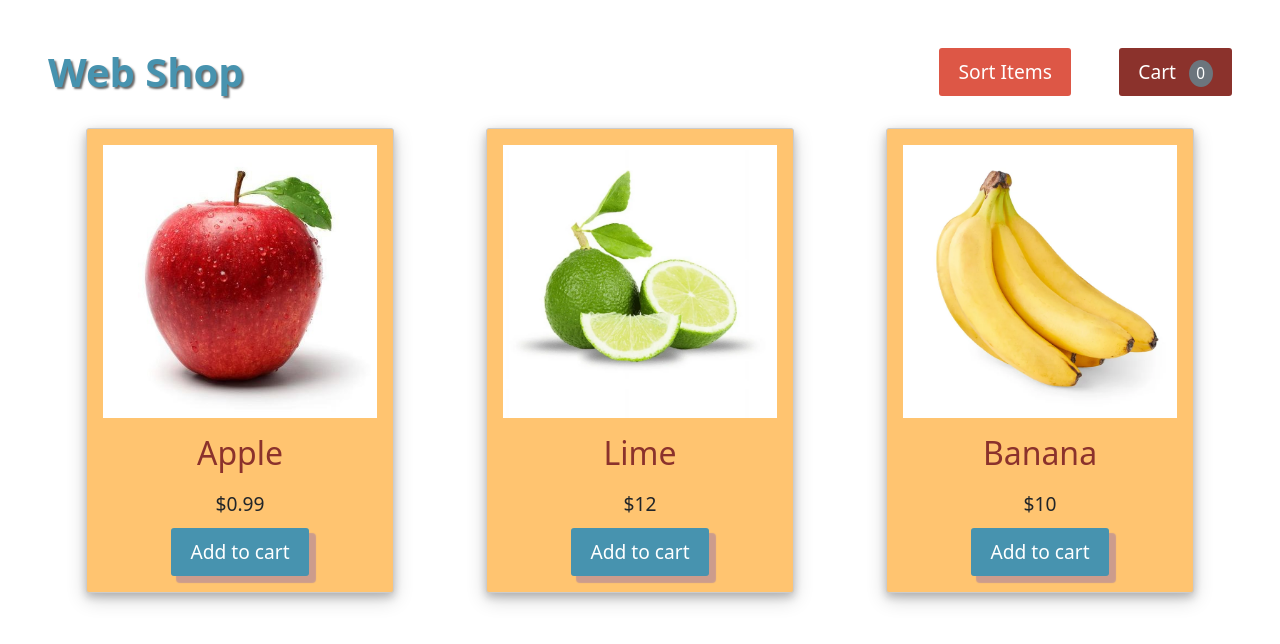
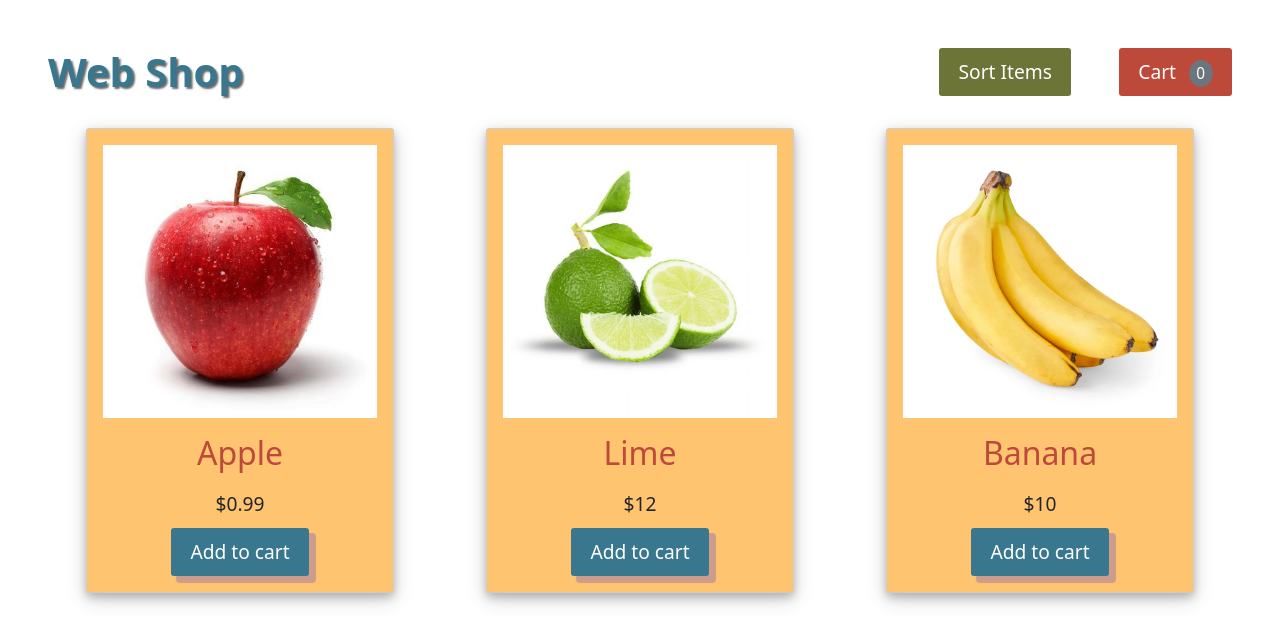
Before and after one commit to janaledencan/Web_LV3, a plain HTML site: page index.html in a window 1280 px wide. Drawn offline with nearby package versions, Linux system fonts and the light colour scheme.

Commit message:
Change color contrast

```diff
--- a/index.html
+++ b/index.html
@@ -1,5 +1,5 @@
 <!DOCTYPE html>
-<html>
+<html lang="en">
 
 <head>
   <meta charset="UTF-8">
--- a/style.css
+++ b/style.css
@@ -1,12 +1,10 @@
 /* CSS variables */
 :root {
-    --primary-color: #007bff;
     --secondary-color: #6c757d;
-
-    --blue-color: #4793AF;
-    --orange-color: #DD5746;
+    --blue-color: #38778E;
+    --green-color: #6D7438;
     --yellow-color: #FFC470;
-    --brown-color: #8B322C;
+    --brown-color: #BD493B;
     --font-size-base: 16px;
     --font-family-base: Arial, sans-serif;
 }
@@ -34,7 +32,7 @@ h1 {
 }
 
 .title2 {
-    color: var(--orange-color);
+    color: var(--brown-color);
 }
 
 h2 {
@@ -69,7 +67,7 @@ img {
 }
 
 .sort-button {
-    background-color: var(--orange-color);
+    background-color: var(--green-color);
 }
 
 /* Items grid styles */
@@ -182,7 +180,6 @@ img {
 .item {
     margin: 2% 10%;
     background-color: var(--yellow-color);
-    /*width: 250px;*/
     box-shadow: 0 4px 8px 0 rgba(0, 0, 0, 0.2), 0 6px 20px 0 rgba(0, 0, 0, 0.19);
     text-align: center;
 }
```
